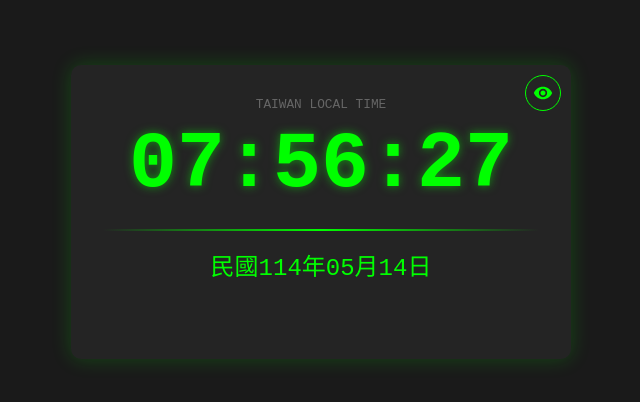
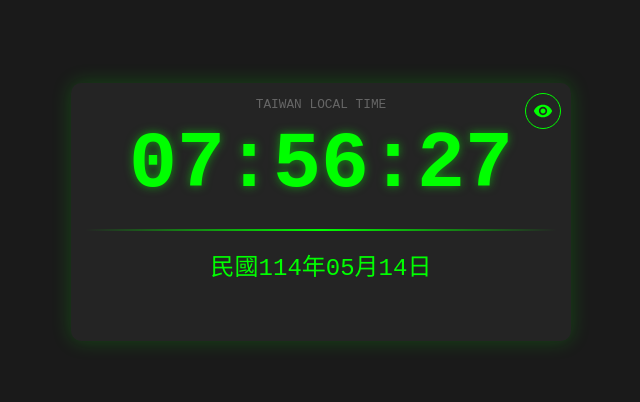
Before and after one commit to MouchiLab/TechClock, a plain HTML site: page index.html in a window 1280 px wide. Shown: the part 188-590 px from the top of the page, without its empty margins (319-959 px from the left). Drawn offline with Linux system fonts and the light colour scheme.

Commit message:
Update style.css

```diff
--- a/styles/style.css
+++ b/styles/style.css
@@ -27,7 +27,7 @@ body {
 
 .clock-container {
     background-color: var(--container-bg);
-    padding: 2rem;
+    padding: 0.89rem;
     border-radius: 10px;
     box-shadow: 0 0 20px rgba(0, 255, 0, 0.2);
     text-align: center;
```
